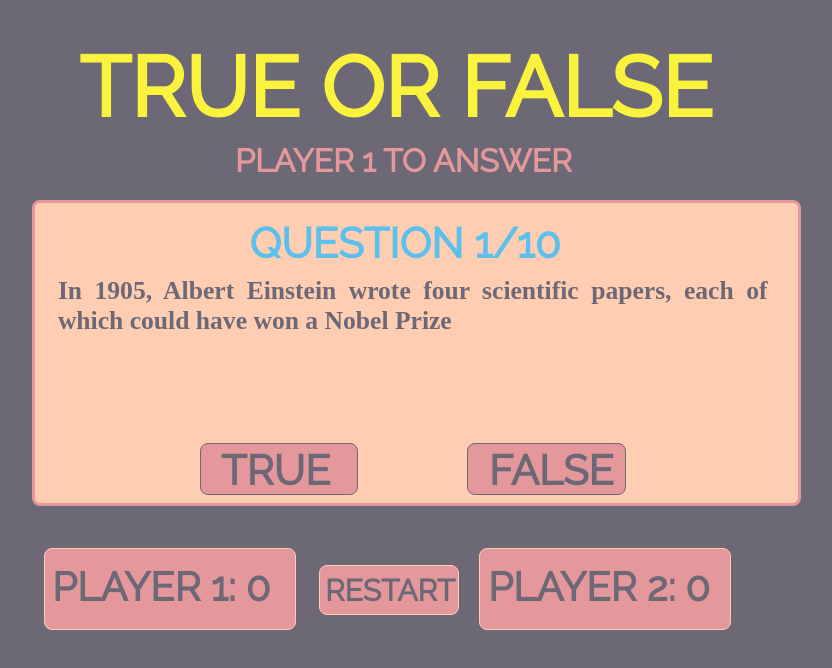
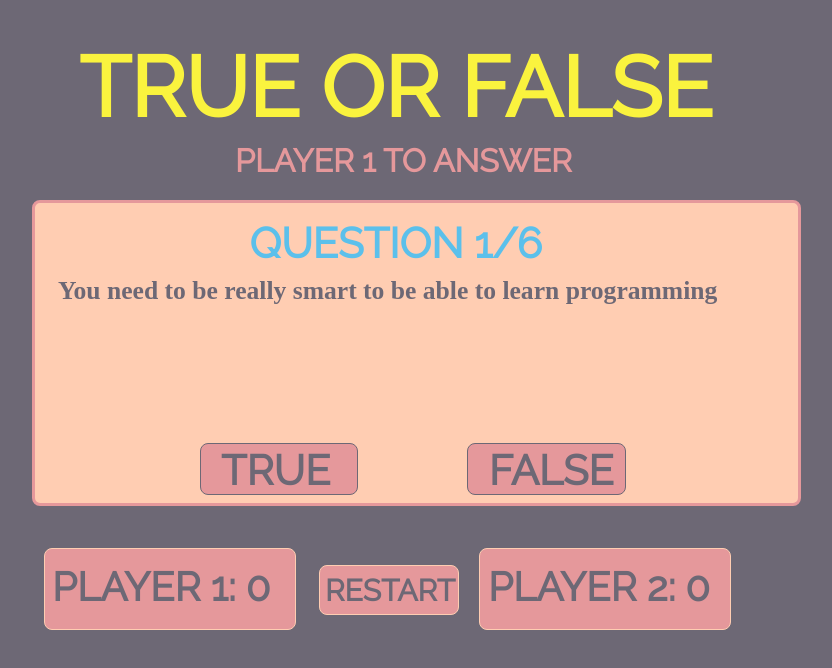
Before and after one commit to RenchChua/WDI6-Orientation, a plain HTML site: page index.html in a window 1280 px wide. Shown: the whole page, without its empty margins (368-1200 px from the left). Drawn offline with nearby package versions, Linux system fonts and the light colour scheme; a web font is replaced by a local one.

Commit message:
initial commit

```diff
--- a/assets/script.js
+++ b/assets/script.js
@@ -15,32 +15,24 @@ $(document).ready(function(){
     var scoreChange = 0;
 
     var askQuestion = function(){
-      questionNumChosen = chooseRandomQuestion(this.questionBank, this.questionsAsked); //keeping track of the question number chosen at random
-      this.questionsAsked.push(questionNumChosen);
-      if((this.currentQuestion - 1)% 2 === 0){
-        playerTurn = 0;
-      }else{
-        playerTurn = 1;
-      }
+      questionNumChosen = chooseQuestion(this.questionBank, this.currentQuestion); //keeping track of the question number chosen at random
+      console.log(this.playerTurn);
 
-      $("#turn").text("PLAYER " + (playerTurn +1 ) + " TO ANSWER" );
-      $(".question-number-container h2").text("QUESTION " + this.currentQuestion + "/10");
+      $("#turn").text("PLAYER " + (this.playerTurn ) + " TO ANSWER" );
+      $(".question-number-container h2").text("QUESTION " + this.currentQuestion + "/6");
 
     }.bind(this); //closes askQuestion function
 
-    function chooseRandomQuestion(questionBankforRandom, questionsAskedArr){
-      var questionNumChosen = Math.floor(20 * Math.random() + 1);
-      if(questionsAskedArr.indexOf(questionNumChosen) > -1){
-        questionNumChosen = chooseRandomQuestion(questionBankforRandom, questionsAskedArr);
-      }else{
-        var questionChosenText = questionBankforRandom[questionNumChosen].question;
+    function chooseQuestion(questionBank, questionNumChosen){
+        var questionChosenText = questionBank[questionNumChosen].question;
         $(".question-container h2").text(questionChosenText);
-      }
-      return questionNumChosen;
     }
 
     function displayAnswer(choice, questionAsked, turnNumber){
-      if(turnNumber === 10){
+      console.log("choice is ", choice);
+      console.log("questionAsked is ", questionAsked);
+      console.log("correct answer is ", questionAsked.answer);
+      if(turnNumber === 6){
         $(".close-btn-text h2").text("SHOW WINNER");
         $(".close-btn-text").css("left", "13px");
         $(".turn-container").css("display", "none");
@@ -69,7 +61,7 @@ $(document).ready(function(){
       $(".player-one-container h2").text("PLAYER 1: 0" );
       $(".player-two-container h2").text("PLAYER 2: 0");
       this.questionsAsked = [];
-      this.playerTurn = 0;
+      this.playerTurn = 1;
       this.currentQuestion = 1;
       this.playerScore = [0, 0];
       this.outcome = "";
@@ -79,26 +71,33 @@ $(document).ready(function(){
 
     // button listeners
     $(".true-container").click(function(){
-      var questionAsked = this.questionBank[questionNumChosen];
+      var questionAsked = this.questionBank[this.currentQuestion];
+      console.log(questionAsked);
       var turnNumber = this.currentQuestion;
       scoreChange = displayAnswer("TRUE", questionAsked, turnNumber);
-      this.playerScore[playerTurn] += scoreChange;
+      this.playerScore[this.playerTurn - 1] += scoreChange;
       $(".player-one-container h2").text("PLAYER 1: " + this.playerScore[0]);
       $(".player-two-container h2").text("PLAYER 2: " + this.playerScore[1]);
     }.bind(this));
 
     $(".false-container").click(function(){
-      var questionAsked = this.questionBank[questionNumChosen];
+      var questionAsked = this.questionBank[this.currentQuestion];
+      console.log(questionAsked);
       var turnNumber = this.currentQuestion;
       scoreChange = displayAnswer("FALSE", questionAsked, turnNumber);
-      this.playerScore[playerTurn] += scoreChange;
+      this.playerScore[this.playerTurn - 1] += scoreChange;
       $(".player-one-container h2").text("PLAYER 1: " + this.playerScore[0]);
       $(".player-two-container h2").text("PLAYER 2: " + this.playerScore[1]);
     }.bind(this));
 
     $(".close-btn").click(function(){
       this.currentQuestion += 1;
-      if(this.currentQuestion < 11){
+      if (this.currentQuestion % 2 === 1) {
+        this.playerTurn = 1;
+      }else{
+        this.playerTurn = 2;
+      }
+      if(this.currentQuestion <= 6){
         $(".answer-container").css("display","none");
         askQuestion();
       }else{
@@ -111,6 +110,7 @@ $(document).ready(function(){
           $(".winner-text-container h2").text("IT'S A DRAW!");
         }
         $(".winner-container").css("display", "block");
+
       }
     }.bind(this));
 
@@ -122,33 +122,28 @@ $(document).ready(function(){
       restartGame();
     }.bind(this));
 
-    if(this.endGame === "true"){
-      console.log("game ended");
-    }else{
-      console.log("game not ended");
-    }
   }; //end of play function
 
 
   var quiz1Questions = {
-    1: {question: "Newton's First Law is also known as the Law of Inertia",
+    1: {question: "You need to be really smart to be able to learn programming",
+        answer:"FALSE",
+        explanation: "Being smart helps. But working hard and consistently is more important."},
+    2: {question: "In the next 12 weeks, you will still have time for other things",
         answer:"TRUE",
-        explanation: "Newton's First Law states that an object at rest will stay at rest and an object in motion will continue moving with the same velocity unless an unbalanced force acts on it"},
-    2: {question: "Momentum depends on speed and weight",
+        explanation: "Intensive as the course is, if you manage your time well, you can still have time for family, friends, girlfriend, boyfriend, being a doctor in AnE"},
+    3: {question: "You will learn everything you need to know to be a kickass developer in WDI",
         answer:"FALSE",
-        explanation: "Momentum is the product of velocity and mass"},
-    3: {question: "An object that has larger mass will always have more thermal energy than an object with smaller mass of same temperature.",
+        explanation: "Web-dev evolves very quickly. No course will be able to teach you everything you need. WDI will equip you with the ability to read documentation and learn new web-dev stuff quickly."},
+    4: {question: "The instructional team will be able to answer all your questions and solve all your problems.",
         answer:"FALSE",
-        explanation: "The amount of thermal energy an object has depends on its mass, temperature and specific heat capacity"},
-    4: {question: "The Zeroth Law of Thermodynamics is also known as the Law of Entropy",
-        answer:"FALSE",
-        explanation: "The Zeroth Law of Thermodynamics is about thermal equilibria. The Second Law of Thermodynamics is the one that is known as the Law of Entropy"},
-    5: {question: "Current is the measure of the rate of flow of charges",
+        explanation: "It is impossible to know everything there is to know. Google will very quickly (if not already) become your best friend. Stackoverflow will be another great buddy of yours too."},
+    5: {question: "Asking questions is a great way to learn.",
         answer:"TRUE",
-        explanation: "Current is a base quantity. Its SI unit is the Ampere"},
-    6: {question: "Energy is a scalar quantity",
+        explanation: "There are no such things as stupid questions in this course. Keep asking questions (related to web-dev). And even if we can't answer them, we can explore them as a team, and together, become better developers"},
+    6: {question: "Teaching one another is another great way to learn.",
         answer:"TRUE",
-        explanation: "Energy is the dot product of two vectors - force and displacement"},
+        explanation: "When you explain things to someone else, you really test your knowledge and understanding. So help one another freely and proactively. We are in this together. As a team, Together, Everyone Achieves More!"},
     7: {question: "In 1905, Albert Einstein wrote four scientific papers, each of which could have won a Nobel Prize",
         answer:"TRUE",
         explanation: "The four papers were on the photoelectric effect, special relativity, Brownian motion, and mass-energy equivalence respectively. Einstein eventually won the Nobel Prize for the paper on the photoelectric effect"},
@@ -193,7 +188,7 @@ $(document).ready(function(){
         explanation: "It means 'I think therefore I am' and is the best-known philosophical statement by Rene Descartes"}
   };
 
-  var randomQuestionsQuiz = new Quiz(quiz1Questions, [], 0, 1, [0, 0], "", "false");
+  var randomQuestionsQuiz = new Quiz(quiz1Questions, [], 1, 1, [0, 0], "", "false");
 
   randomQuestionsQuiz.play();
 });
--- a/assets/style.css
+++ b/assets/style.css
@@ -323,8 +323,8 @@ left: 3%;
   width: 763px;
   border: 3px solid #E5989B;
   position: absolute;
-  top: 25%;
-  left: 26%;
+  top: 26%;
+  left: 28.5%;
   border-radius: 8px;
   background-color: #FFCDB2;
 }
```
Also changed, not shown: 2 other files.
